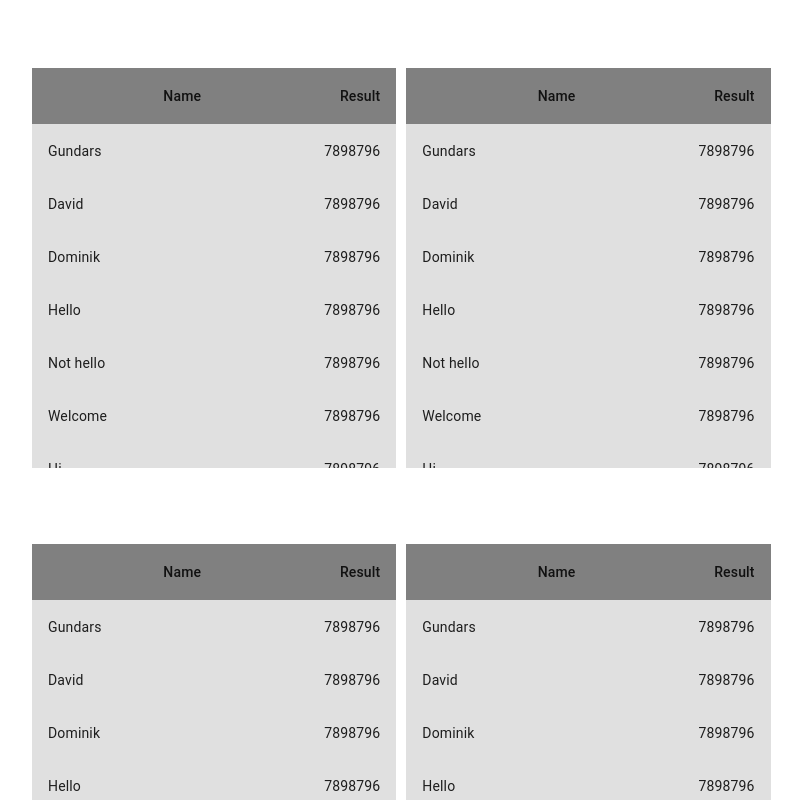
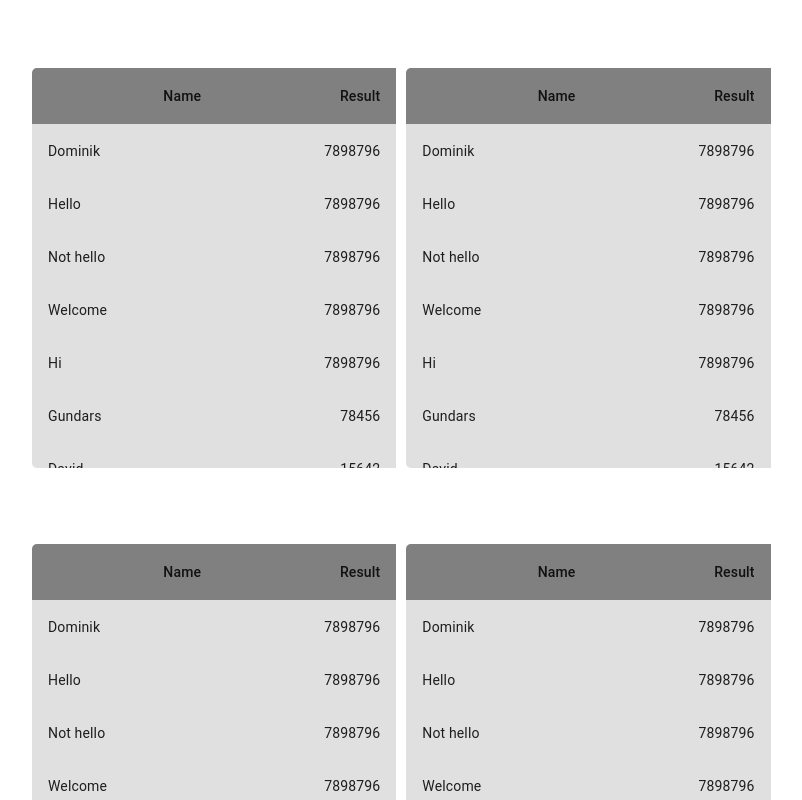
Before and after one commit to gundarsv/scoreboard, a React (Create React App) app: page / in a window 1280 px wide. Shown: the top 800 px of the page, without its empty margins (56-858 px from the left). Built offline with nearby package versions, Linux system fonts and the light colour scheme.

Commit message:
Added sorting

```diff
--- a/src/App.css
+++ b/src/App.css
@@ -5,6 +5,7 @@
     height: 400px;
     padding-top: 0px !important;
     padding:0px !important;
+    border-radius: 5px;
 }
 
 .dataBox thead th {
@@ -31,9 +32,17 @@
 
 .dataBox::-webkit-scrollbar-track {
     -webkit-box-shadow: inset 0 0 6px rgba(0,0,0,0.3);
+    border-top-right-radius: 5px;
+    border-bottom-right-radius: 5px;
 }
 
 .dataBox::-webkit-scrollbar-thumb {
   background-color: darkgrey;
   outline: 1px solid slategrey;
+  border-top-right-radius: 5px;
+  border-bottom-right-radius: 5px;
 }
+
+.table {
+    margin: 0px !important;
+}
--- a/src/App.tsx
+++ b/src/App.tsx
@@ -4,21 +4,36 @@ import { User } from './Interfaces/User';
 import './App.css';
 
 interface IState {
-  timePassed: Number;
+  timePassed: number;
   data: User[]
 }
 
 export default class App extends Component {
-  state: IState = {
-    timePassed: 0,
-    data: [
+  state: IState;
+
+  constructor(props:any)
+  {
+    super(props);
+    this.state = {
+      timePassed: 0,
+      data:[],
+    }
+
+  }
+
+  componentDidMount() {
+    setInterval(() => this.setState({
+      timePassed: +this.state.timePassed + 1
+    }), 1000);
+
+    let arrayOfData = [
       {
         name: "Gundars",
-        result: 7898796
+        result: 78456
       },
       {
         name: "David",
-        result: 7898796
+        result: 15642
       },
       {
         name: "Dominik",
@@ -40,19 +55,24 @@ export default class App extends Component {
         name: "Hi",
         result: 7898796
       },
-    ],
-  }
+    ]
 
-  componentDidMount() {
-    setInterval(() => this.setState({
-      timePassed: +this.state.timePassed + 1
-    }), 1000)
+    const sortedData =  this.sortData(arrayOfData);
+
+    this.setState({
+      data:sortedData
+    });
+
   }
 
   sayHello() {
     if (+this.state.timePassed % 60 === 0) {
       return "Hello"
     }
+  }
+
+  sortData(data:User[]) {
+    return data.sort((a,b)=>b.result-a.result);
   }
 
   render() {
--- a/src/Interfaces/User.ts
+++ b/src/Interfaces/User.ts
@@ -1,4 +1,4 @@
 export type User = {
     name:string,
-    result:Number,
+    result:number,
 };
```
